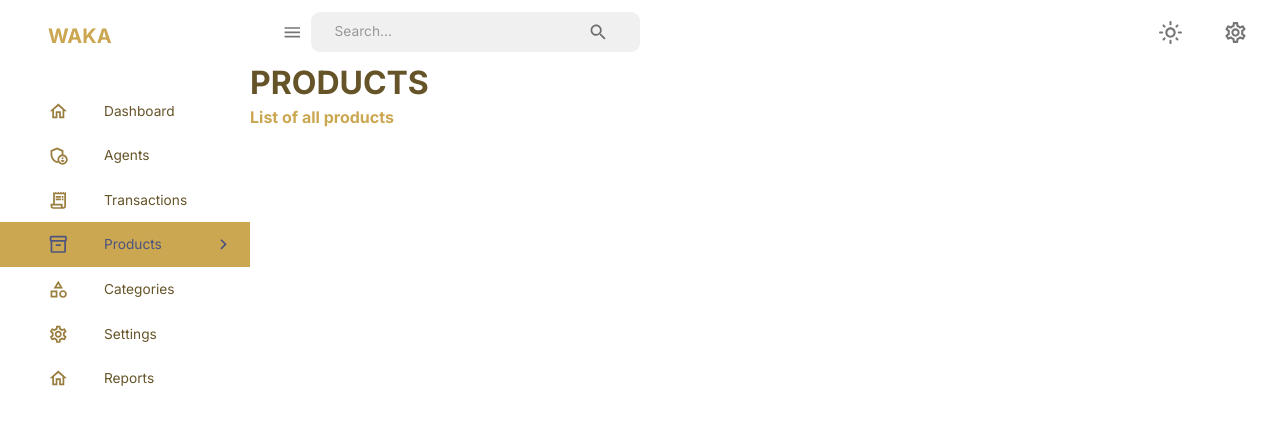
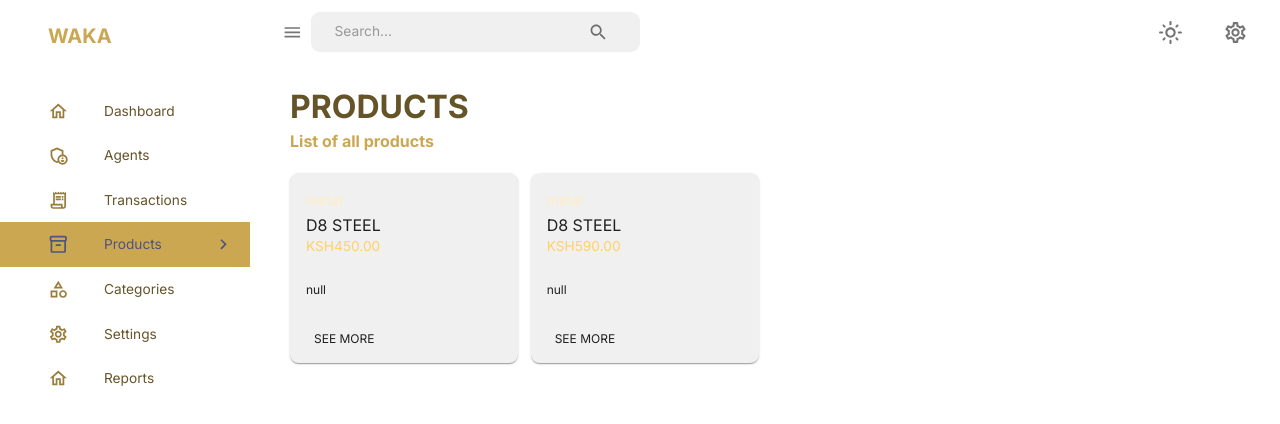
Before and after one commit to mgorem/waka-web, a React (Create React App) app: page /products in a window 1280 px wide. Shown: the top 424 px of the page. Built offline with nearby package versions, Linux system fonts and the light colour scheme.

Commit message:
products page awesome...

```diff
--- /dev/null
+++ b/src/data/productData.js
@@ -0,0 +1,20 @@
+export const productMockData = [
+  {
+    id: 1,
+    name: "D8 STEEL",
+    description: "null",
+    price: "450",
+    discount: "0",
+    category: "metal",
+    instock: "true",
+  },
+  {
+    id: 2,
+    name: "D8 STEEL",
+    description: "null",
+    price: "590",
+    discount: "0",
+    category: "metal",
+    instock: "true",
+  },
+];
--- a/src/state/index.js
+++ b/src/state/index.js
@@ -2,6 +2,7 @@ import { createSlice } from "@reduxjs/toolkit";
 
 const initialState = {
   mode: "light",
+  // userId
 };
 
 export const globalSlice = createSlice({
--- a/src/views/products/index.jsx
+++ b/src/views/products/index.jsx
@@ -13,11 +13,108 @@ import {
 } from "@mui/material";
 // import { useGetProductsQuery } from "state/api";
 import Header from "components/Header";
+import { productMockData } from "data/productData";
+
+const Product = ({
+  id,
+  name,
+  description,
+  price,
+  discount,
+  category,
+  instock,
+}) => {
+  const theme = useTheme();
+  const [isExpanded, setIsExpanded] = useState(false);
+
+  return (
+    <Card
+      sx={{
+        backgroundImage: "none",
+        backgroundColor: theme.palette.background.alt,
+        borderRadius: "0.55rem",
+      }}
+    >
+      <CardContent>
+        <Typography
+          sx={{ fontSize: 14 }}
+          color={theme.palette.secondary[700]}
+          gutterBottom
+        >
+          {category}
+        </Typography>
+        <Typography variant="h5" component="div">
+          {name}
+        </Typography>
+        <Typography sx={{ mb: "1.5rem" }} color={theme.palette.secondary[400]}>
+          KSH{Number(price).toFixed(2)}
+        </Typography>
+        <Typography variant="body2">{description}</Typography>
+      </CardContent>
+      <CardActions>
+        <Button
+          variant="primary"
+          size="small"
+          onClick={() => setIsExpanded(!isExpanded)}
+        >
+          See More
+        </Button>
+      </CardActions>
+      <Collapse
+        in={isExpanded}
+        timeout="auto"
+        unmountOnExit
+        sx={{ color: theme.palette.neutral[300] }}
+      >
+        <CardContent>
+          <Typography>id: {id}</Typography>
+          <Typography>Supply Left: {instock}</Typography>
+          <Typography>discount: {discount}</Typography>
+        </CardContent>
+      </Collapse>
+    </Card>
+  );
+};
 
 const Products = () => {
+  // const { data, isLoading } = useGetProductsQuery();
+  const [productsData, setProductsData] = useState(productMockData);
+  const isNonMobile = useMediaQuery("(min-width: 1000px)");
+  console.log("Products Data: ", productsData);
+
   return (
-    <Box>
+    <Box m="1.5rem 2.5rem">
       <Header title="PRODUCTS" subtitle="List of all products" />
+      {productsData ? (
+        <Box
+          mt="20px"
+          display="grid"
+          gridTemplateColumns="repeat(4, minmax(0, 1fr))"
+          justifyContent="space-between"
+          rowGap="20px"
+          columnGap="1.33%"
+          sx={{
+            "& > div": { gridColumn: isNonMobile ? undefined : "span 4" },
+          }}
+        >
+          {productsData.map(
+            ({ id, name, description, price, discount, category, instock }) => (
+              <Product
+                key={id}
+                id={id}
+                name={name}
+                description={description}
+                price={price}
+                discount={discount}
+                category={category}
+                instock={instock}
+              />
+            )
+          )}
+        </Box>
+      ) : (
+        <>Loading...</>
+      )}
     </Box>
   );
 };
```
Also changed, not shown: src/data/agentData.js (added, +23 -0 lines), src/data/transactionData.js (added).
